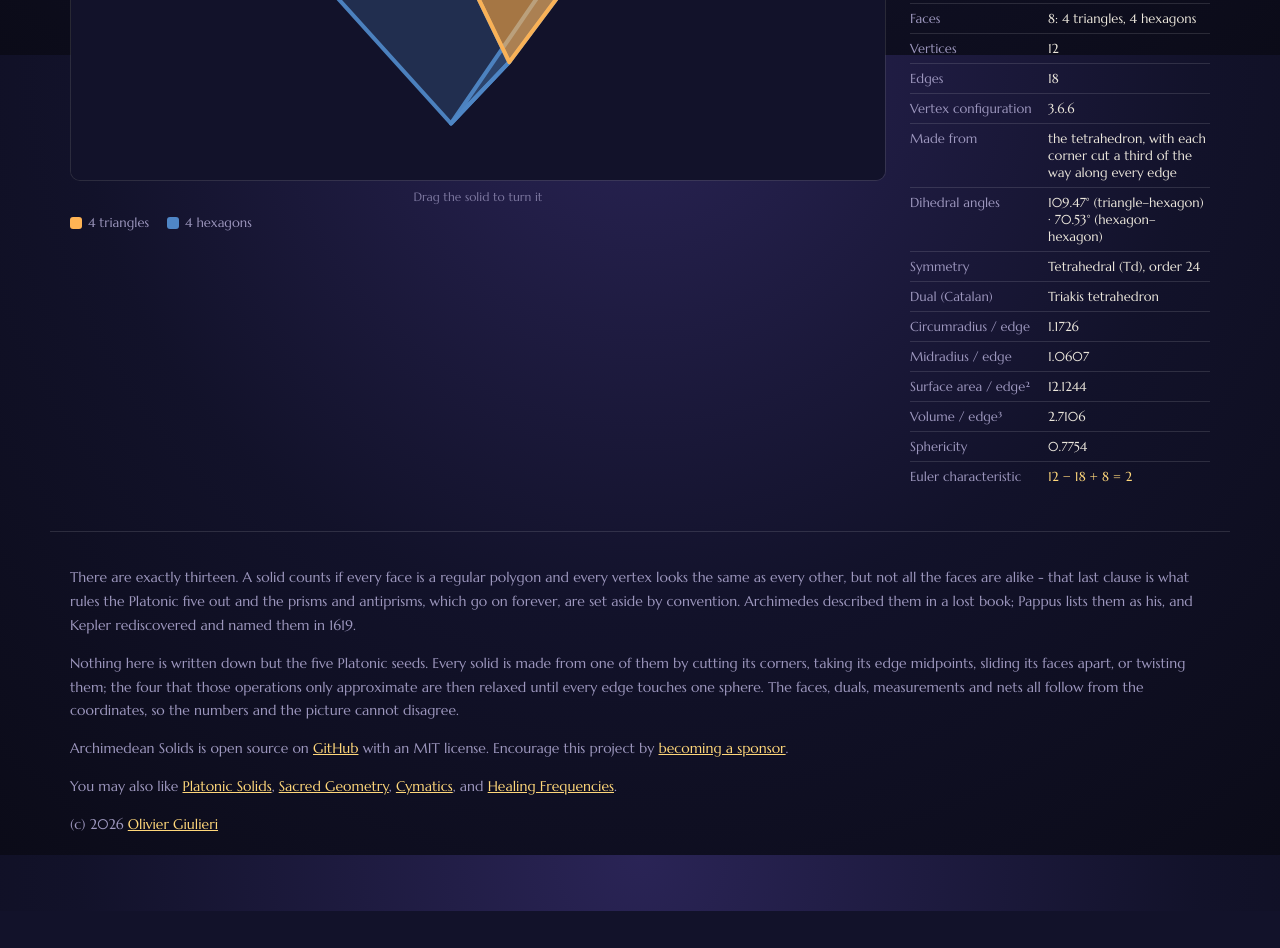
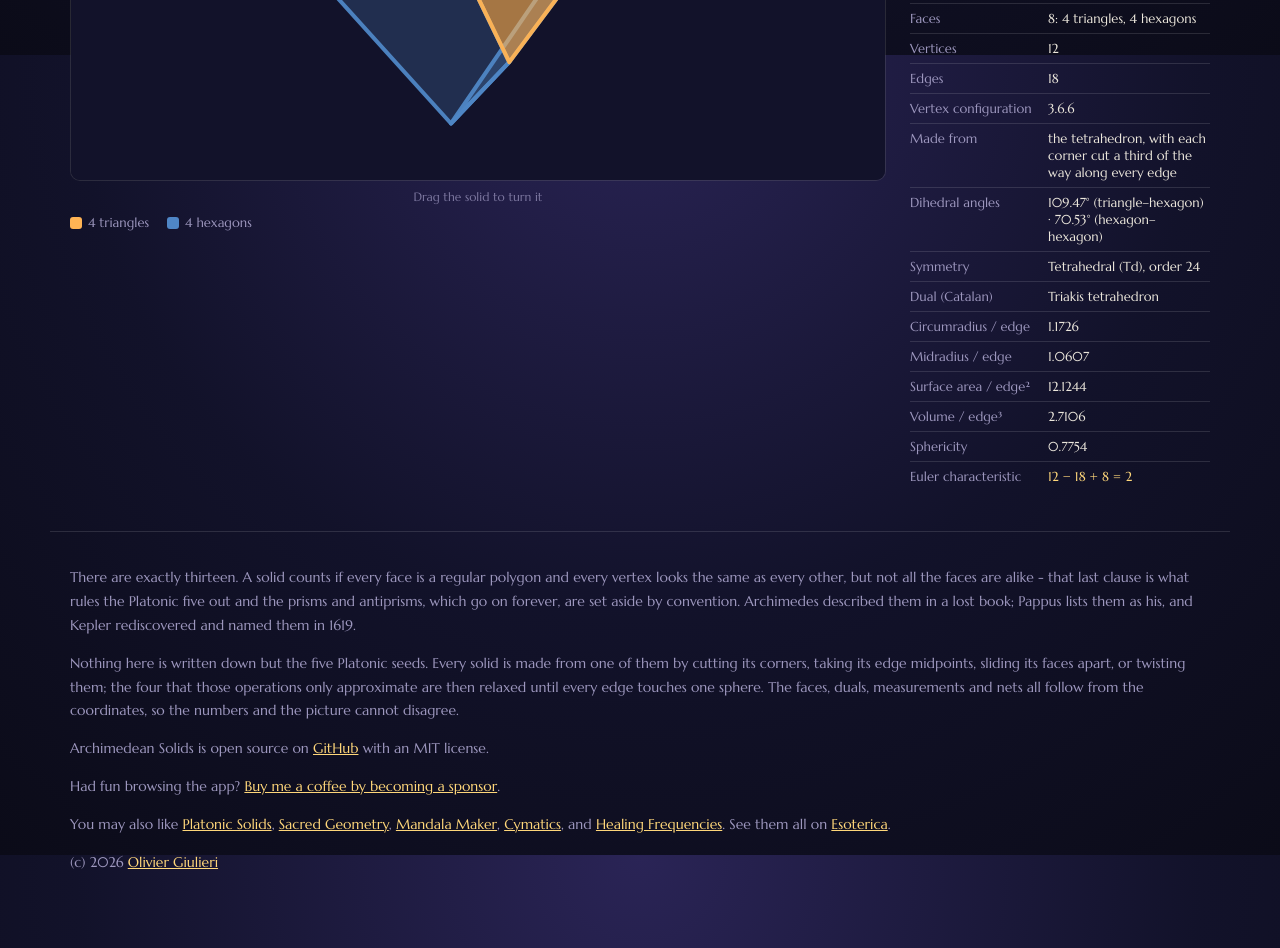
Before and after one commit to evoluteur/archimedean-solids, a website: page index.html in a window 1280 px wide. Shown: the part 745-1693 px from the top of the page. Before the commit the page ends 1656 px from the top, so only its background shows below. Drawn offline with Linux system fonts and the light colour scheme.

Commit message:
docs: text edit

```diff
--- a/index.html
+++ b/index.html
@@ -195,12 +195,15 @@
           rel="noopener"
           >GitHub</a
         >
-        with an MIT license. Encourage this project by
+        with an MIT license.
+      </p>
+      <p>
+        Had fun browsing the app?
         <a
           href="https://github.com/sponsors/evoluteur"
           target="_blank"
           rel="noopener"
-          >becoming a sponsor</a
+          >Buy me a coffee by becoming a sponsor</a
         >.
       </p>
       <p>
@@ -217,6 +220,12 @@
           rel="noopener"
           >Sacred Geometry</a
         >,
+        <a
+          href="https://evoluteur.github.io/mandala-maker/"
+          target="_blank"
+          rel="noopener"
+          >Mandala Maker</a
+        >,
         <a href="https://evoluteur.github.io/cymatics/" target="_blank" rel="noopener"
           >Cymatics</a
         >, and
@@ -225,6 +234,13 @@
           target="_blank"
           rel="noopener"
           >Healing Frequencies</a
+        >.
+        See them all on
+        <a
+          href="https://evoluteur.github.io/esoterica.html"
+          target="_blank"
+          rel="noopener"
+          >Esoterica</a
         >.
       </p>
       <p>
```
Also changed, not shown: README.md.
